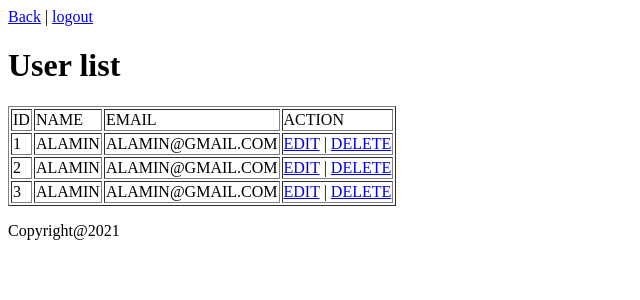
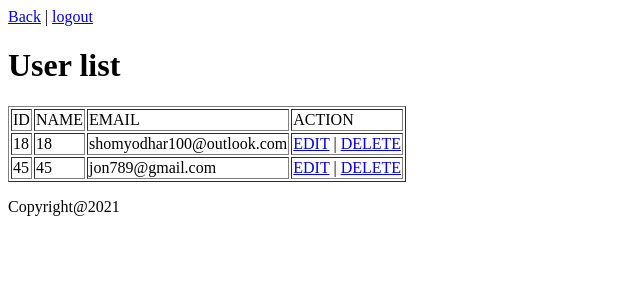
Before and after one commit to SomyaDhar/-learning-web-technologies-spring-2020-2021-sec-g, a PHP site: page /view/user_list.php in a window 1280 px wide. Shown: the top 300 px of the page, without its empty margins (0-640 px from the left). Run offline with PHP 8.4, Linux system fonts and the light colour scheme; the visitor is signed in with stand-in values (Sample User, id 1).

Commit message:
user list print with loop

```diff
--- a/MID_LAB_TASK_JSON_08/view/user_list.php
+++ b/MID_LAB_TASK_JSON_08/view/user_list.php
@@ -1,6 +1,9 @@
 <?php
 	$title = "User List Page";
+	session_start();
+	$_SESSION['flag'] = true;
 	include('header.php');
+
 ?>
 
 	<a href="home.php">Back</a> |
@@ -16,33 +19,36 @@
 			<td>EMAIL</td>
 			<td>ACTION</td>
 		</tr>
-		<tr>
-			<td>1</td>
-			<td>ALAMIN</td>
-			<td>ALAMIN@GMAIL.COM</td>
-			<td>
-				<a href="edit.php?id=1"> EDIT</a> |
-				<a href="delete.php?id=1"> DELETE</a>
-			</td>
-		</tr>
-		<tr>
-			<td>2</td>
-			<td>ALAMIN</td>
-			<td>ALAMIN@GMAIL.COM</td>
-			<td>
-				<a href="edit.php?id=2"> EDIT</a> |
-				<a href="delete.html"> DELETE</a>
-			</td>
-		</tr>
-		<tr>
-			<td>3</td>
-			<td>ALAMIN</td>
-			<td>ALAMIN@GMAIL.COM</td>
-			<td>
-				<a href="edit.php?id=3"> EDIT</a> |
-				<a href="delete.html"> DELETE</a>
-			</td>
-		</tr>
+		<?php
+
+		$userArr = file_get_contents('../model/arr_list.json');
+		$userArr = json_decode($userArr);
+		foreach($userArr as $user)
+		{
+
+			echo "<tr>";
+
+
+				 echo "<td>"; echo $user->username;  echo "</td>";
+				 echo "<td>"; echo $user->username;  echo "</td>";
+				 echo "<td>"; echo $user->email; echo "</td>";
+			echo '
+
+				<td>
+					<a href="edit.php?id=1"> EDIT</a> |
+					<a href="delete.php?id=1"> DELETE</a>
+				</td>
+			</tr>
+
+
+			';
+
+		}
+
+		?>
+
+
+
 	</table>
 
 <?php
```
